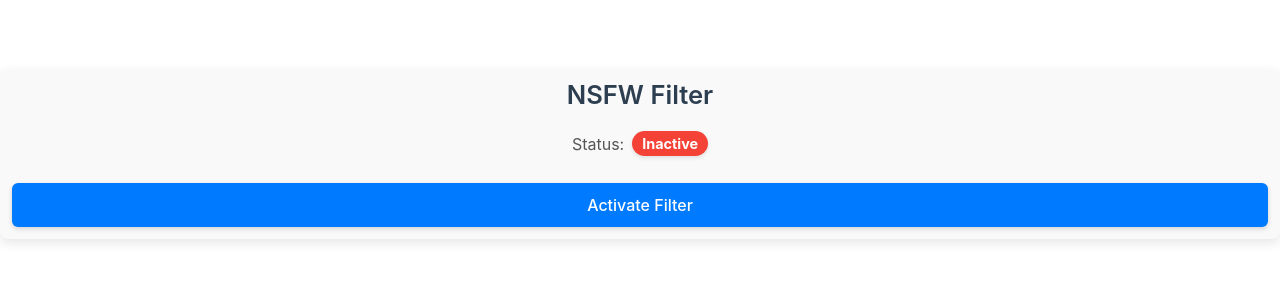
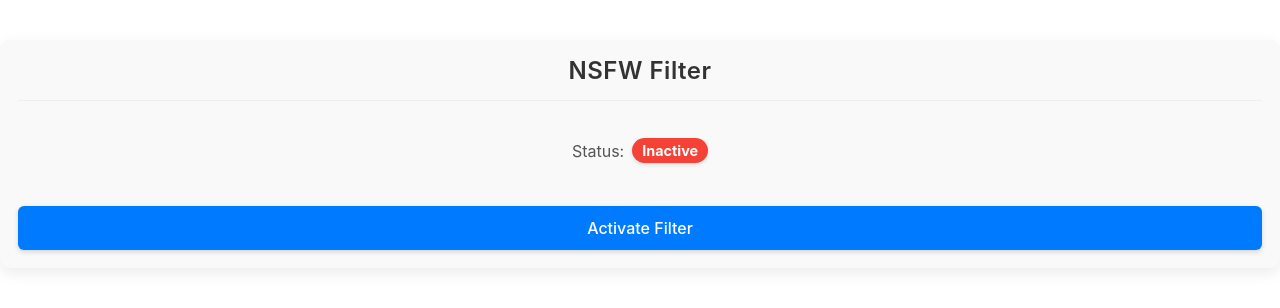
Before and after one commit to Domynis/NSFW_Filtering_Extension, a Vue app: page / in a window 1280 px wide. Shown: the part 246-554 px from the top of the page. Built offline with nearby package versions, Linux system fonts and the light colour scheme.

Commit message:
Add title spacing

```diff
--- a/src/components/Popup.vue
+++ b/src/components/Popup.vue
@@ -60,7 +60,9 @@ onMounted(syncState);
 
 <template>
   <div class="popup-container">
-    <h1>NSFW Filter</h1>
+    <header class="popup-header">
+      <h1>NSFW Filter</h1>
+    </header>
     <div class="status-section">
       <p class="status-text">
         Status:
@@ -81,22 +83,30 @@ onMounted(syncState);
 <style scoped>
 .popup-container {
   font-family: -apple-system, BlinkMacSystemFont, 'Segoe UI', Roboto, Helvetica, Arial, sans-serif;
-  padding: 12px;
-  /* Reduced padding */
+  padding: 18px;
   min-width: 280px;
   text-align: center;
   background-color: #f9f9f9;
   color: #333;
-  border-radius: 8px;
-  box-shadow: 0 4px 12px rgba(0, 0, 0, 0.1);
+  border-radius: 10px;
+  box-shadow: 0 5px 15px rgba(0, 0, 0, 0.08);
+  display: flex;
+  flex-direction: column;
+}
+
+.popup-header {
+  padding-bottom: 15px;
+  margin-bottom: 20px;
+  border-bottom: 1px solid #eeeeee;
 }
 
 h1 {
-  font-size: 1.6em;
-  color: #2c3e50;
+  font-size: 1.5em;
+  color: #333333;
   margin-top: 0;
-  margin-bottom: 20px;
+  margin-bottom: 0;
   font-weight: 600;
+  letter-spacing: 0.5px;
 }
 
 .status-section {
```
